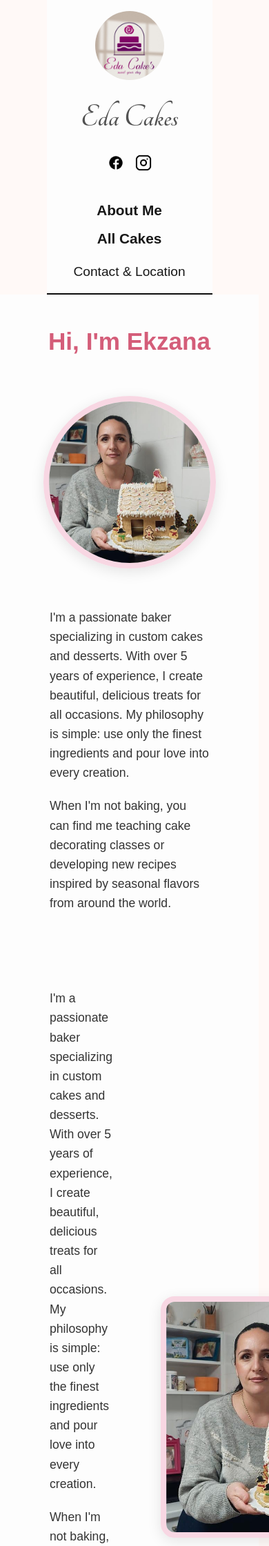
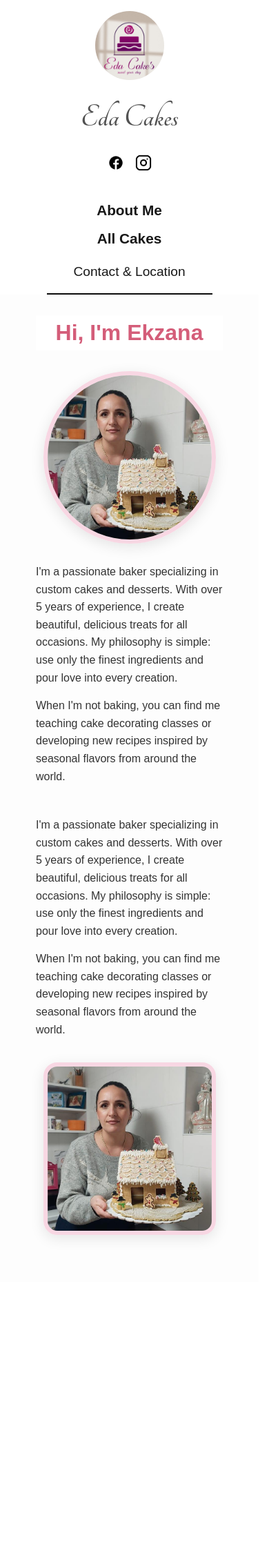
Before and after one commit to Burendoo/Cake_website, a Django app: template main/templates/main/about.html in a window 390 px wide. Shown: the top 2241 px of the page at 69% size. After the commit the page ends 1797 px from the top, so only its background shows below. Run offline with Django 3.2, Linux system fonts and the light colour scheme; the template is opened without the code that fills it, so the values that code supplies are empty.

Commit message:
Made all pages responsive

```diff
--- a/main/static/main/about.css
+++ b/main/static/main/about.css
@@ -1,10 +1,19 @@
+header, .header, .about-header {
+    border: none !important;
+    outline: none !important;
+    box-shadow: none !important;
+    background-color: WHITE !important;
+}
+
+
 body {
     margin: 0;
     padding: 0;
     font-family: 'Arial', sans-serif;
-      background-color: #fff9f7;
+    background-color: white !important;
     color: #333;
     line-height: 1.6;
+    border: none !important; /* Add this line */
   }
 
   .about-page {
@@ -16,25 +25,26 @@ body {
   .about-header {
     text-align: center;
     margin-bottom: 50px;
+    width: 100%;
   }
 
   .about-header h1 {
     font-size: 3rem;
     color: #d45d79;
     font-weight: 700;
+    margin-bottom: 20px;
   }
 
-  .about-content {
+  .about-content,
+  .about-content-2 {
     display: flex;
     align-items: center;
     gap: 50px;
+    margin-bottom: 50px;
   }
 
-  .about-content-2{
+  .about-content-2 {
     margin-top: 50px;
-      display: flex;
-      align-items: center;
-      gap: 50px;
   }
 
   .about-text {
@@ -47,14 +57,16 @@ body {
     font-size: 1.1rem;
   }
 
-  .about-image {
+  .about-image,
+  .about-image-2 {
     flex: 1;
     text-align: center;
   }
 
-  .about-image img {
-      width: 350px;
-      height: 350px;
+  .about-image img,
+  .about-image-2 img {
+    max-width: 100%;
+    height: auto;
     border-radius: 50%;
     object-fit: cover;
     border: 8px solid #f8d7e3;
@@ -62,27 +74,90 @@ body {
   }
 
   .about-image-2 img {
-      width: 350px;
-      height: 350px;
     border-radius: 20px;
-      object-fit: cover;
-      border: 8px solid #f8d7e3;
-      box-shadow: 0 5px 20px rgba(0,0,0,0.1);
   }
 
-  /* Responsive Design */
+
+
+
+  /* Tablet View (768px) */
   @media (max-width: 768px) {
-      .about-content {
-          flex-direction: column;
-          gap: 30px;
+    .about-page {
+      padding: 30px 20px;
     }
 
     .about-header h1 {
-          font-size: 2.2rem;
+      font-size: 2.5rem;
     }
 
-      .about-image img {
+    .about-content,
+    .about-content-2 {
+      flex-direction: column;
+      gap: 30px;
+      margin-bottom: 40px;
+    }
+
+    .about-text {
+      padding: 0;
+      order: 2;
+    }
+
+    .about-image img,
+    .about-image-2 img {
+      width: 300px;
+      height: 300px;
+    }
+
+    .about-content-2 .about-text {
+      order: 0;
+    }
+  }
+
+  /* Mobile View (480px) */
+  @media (max-width: 480px) {
+    .about-header {
+      margin-bottom: 30px;
+      width: 100%;
+    }
+
+    .about-header h1 {
+      font-size: 2rem;
+      width: 100%;
+    }
+
+    .about-content,
+    .about-content-2 {
+      gap: 20px;
+      margin-bottom: 30px;
+    }
+
+    .about-text p {
+      font-size: 1rem;
+      margin-bottom: 15px;
+    }
+
+    .about-image img,
+    .about-image-2 img {
       width: 250px;
       height: 250px;
+      border-width: 6px;
+    }
+
+    .about-content-2 {
+      margin-top: 30px;
     }
   }
+
+  /* Small Mobile View (360px) */
+  @media (max-width: 360px) {
+    .about-image img,
+    .about-image-2 img {
+      width: 200px;
+      height: 200px;
+    }
+
+    .about-header h1 {
+      font-size: 1.8rem;
+      width: 100%;
+    }
+  }
--- a/main/templates/main/contact.html
+++ b/main/templates/main/contact.html
@@ -34,8 +34,8 @@
                       </div>
                       <div class="contact-text">
                           <h3>Phone</h3>
-                          <p><a href="tel:+38344123456">+383 44 123 456</a></p>
-                          <p><a href="tel:+38349123456">+383 49 123 456</a></p>
+                          <p><a href="tel:+38344123456">+383 49 853 317</a></p>
+                          <p><a href="tel:+38349123456">+383 49 853 216</a></p>
                       </div>
                   </div>
 
--- a/main/templates/main/includes/header.html
+++ b/main/templates/main/includes/header.html
@@ -23,7 +23,7 @@
           <div class="nav-info-container">
               <div class="info-container">
                   <ul class="info-list">
-                      <li><a href="">About Me</a></li>
+                      <li><a href="{% url "about" %}">About Me</a></li>
                       <li><a href="">All Cakes</a></li>
 
                   </ul>
--- a/static/include/header.css
+++ b/static/include/header.css
@@ -19,6 +19,7 @@ body {
     font-family: Arial, sans-serif;
     /* Scrollbar consistency */
     padding-right: calc(100vw - 100%);
+    background-color: #fdfdfd !important;
 }
 
 @supports (scrollbar-gutter: stable) {
```
Also changed, not shown: main/static/main/contact.css (+50 -2 lines), main/static/main/home.css (+26 -0 lines). Lines whose indentation alone changed are shown as unchanged.
